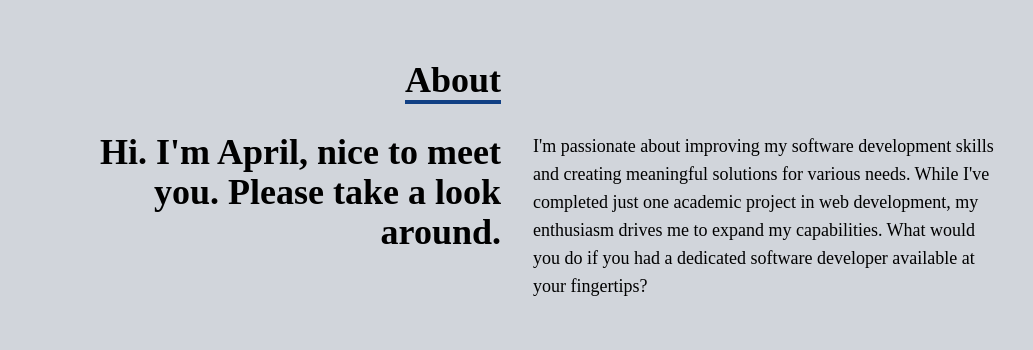
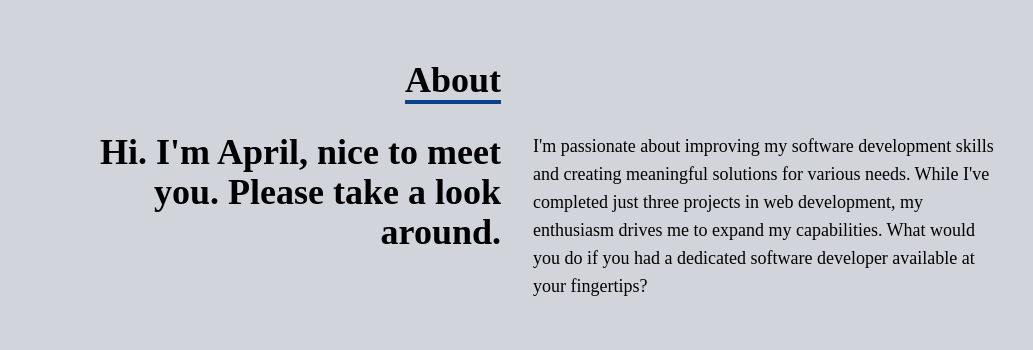
Before and after one commit to rewky05/aprilrosales, a React (Create React App) app: page / in a window 1280 px wide. Shown: the part 1020-1370 px from the top of the page, without its empty margins (123-1156 px from the left). Built offline with nearby package versions, Linux system fonts and the light colour scheme.

Commit message:
correction in about

```diff
--- a/src/components/About.jsx
+++ b/src/components/About.jsx
@@ -20,7 +20,7 @@ const About = () => {
             <p className="text-lg">
               I'm passionate about improving my software development skills and
               creating meaningful solutions for various needs. While I've
-              completed just one academic project in web development, my
+              completed just three projects in web development, my
               enthusiasm drives me to expand my capabilities. What would you do
               if you had a dedicated software developer available at your
               fingertips?
```
